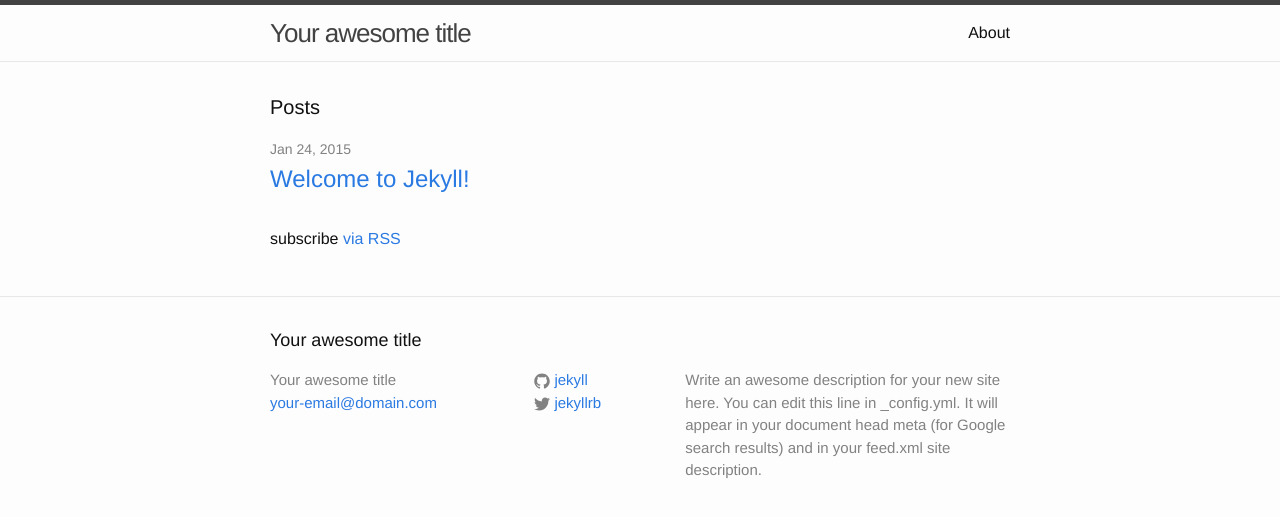
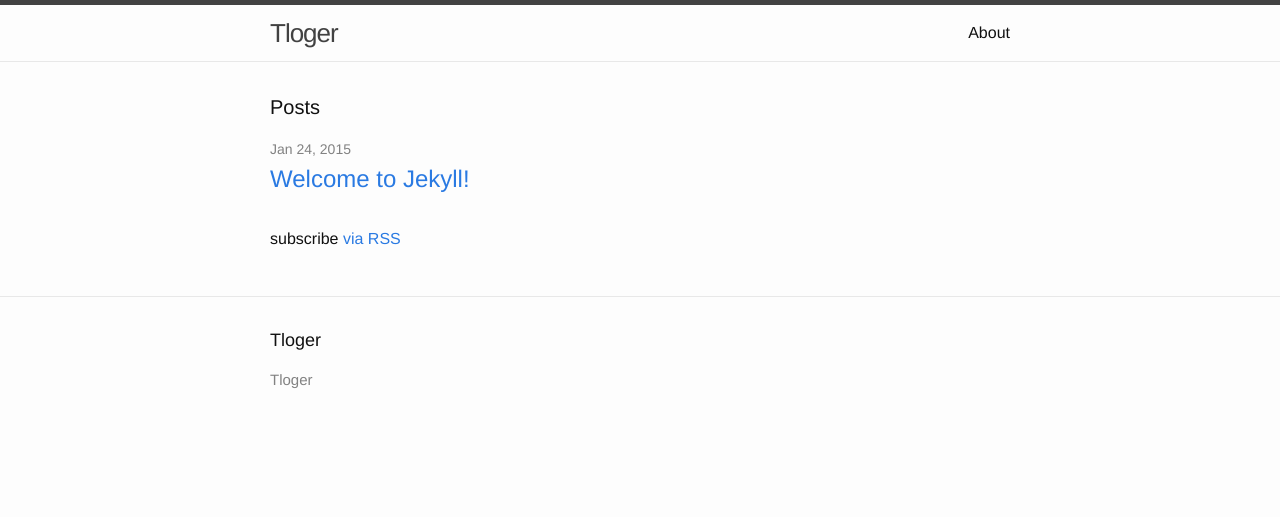
Before and after one commit to sumitarora/time-tracker.github.io, a Jekyll site: the page built from index.html, in a window 1280 px wide. Shown: the top 517 px of the page. Built offline with Jekyll 4.4.1, drawn with Linux system fonts in a browser that asks for light colours.

Commit message:
changing configs

```diff
--- a/_config.yml
+++ b/_config.yml
@@ -1,14 +1,14 @@
 # Site settings
-title: Your awesome title
-email: your-email@domain.com
-description: > # this means to ignore newlines until "baseurl:"
-  Write an awesome description for your new site here. You can edit this
-  line in _config.yml. It will appear in your document head meta (for
-  Google search results) and in your feed.xml site description.
-baseurl: "" # the subpath of your site, e.g. /blog/
-url: "http://yourdomain.com" # the base hostname & protocol for your site
-twitter_username: jekyllrb
-github_username:  jekyll
+title: Tloger
+#email: your-email@domain.com
+# description: > # this means to ignore newlines until "baseurl:"
+#   Write an awesome description for your new site here. You can edit this
+#   line in _config.yml. It will appear in your document head meta (for
+#   Google search results) and in your feed.xml site description.
+#baseurl: "" # the subpath of your site, e.g. /blog/
+# url: "http://yourdomain.com" # the base hostname & protocol for your site
+# twitter_username: jekyllrb
+# github_username:  jekyll
 
 # Build settings
 markdown: kramdown
```
